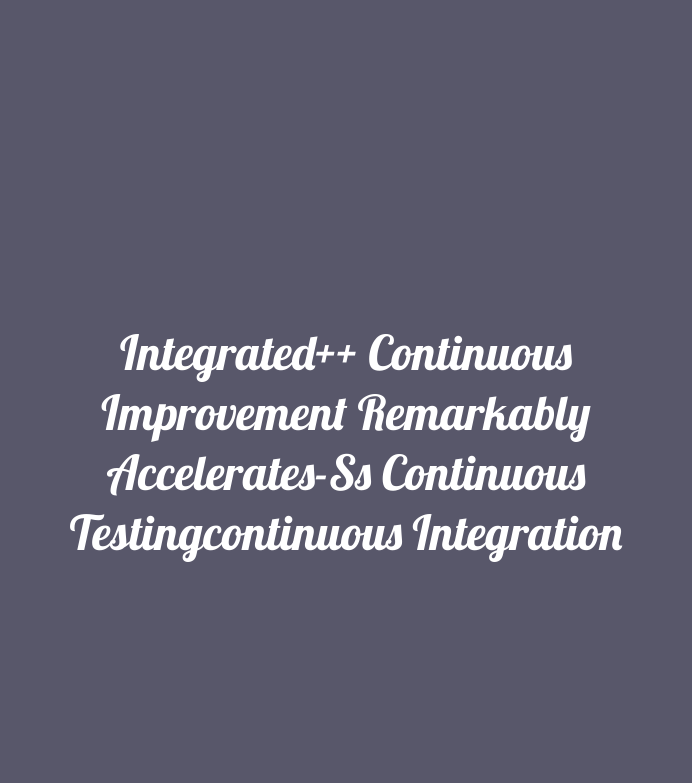
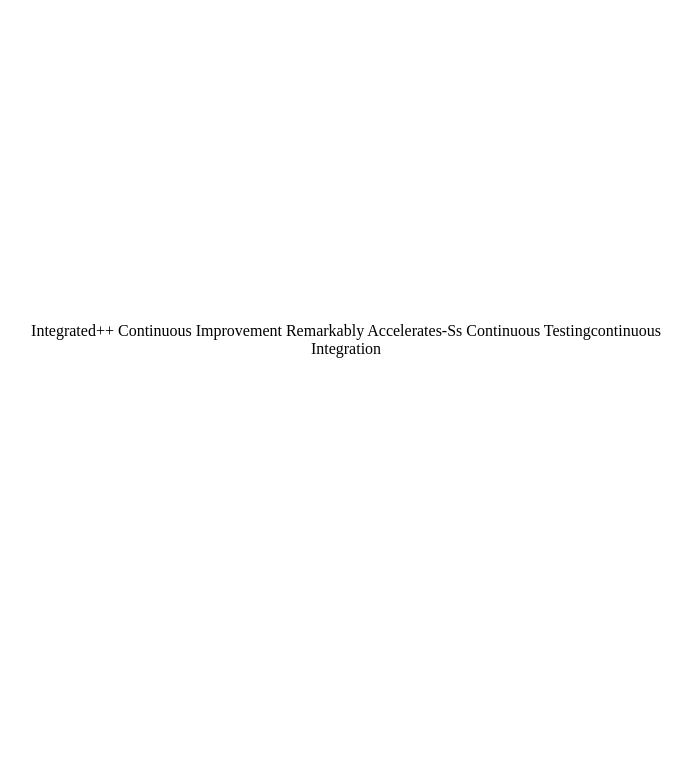
Before and after one commit to DenisPlastinin/cicd-buzz, a Flask app: page / in a window 1280 px wide. Shown: the top 783 px of the page, without its empty margins (294-986 px from the left). Run offline with Flask 2, Linux system fonts and the light colour scheme.

Commit message:
body error

```diff
--- a/templates/index.html
+++ b/templates/index.html
@@ -6,13 +6,13 @@
     <link href="https://fonts.googleapis.com/css?family=Lobster"
       rel="stylesheet">
     <style>
-      body {
+      <body {
         padding: 0;
         background: url('/static/background.jpg') no-repeat;
         background-size: cover;
         background-color: #58576a;
         background-blend-mode: multiply;
-      }
+      } >
       .buzz {
         color: #fff;
         font-family: 'Lobster', cursive;
```
